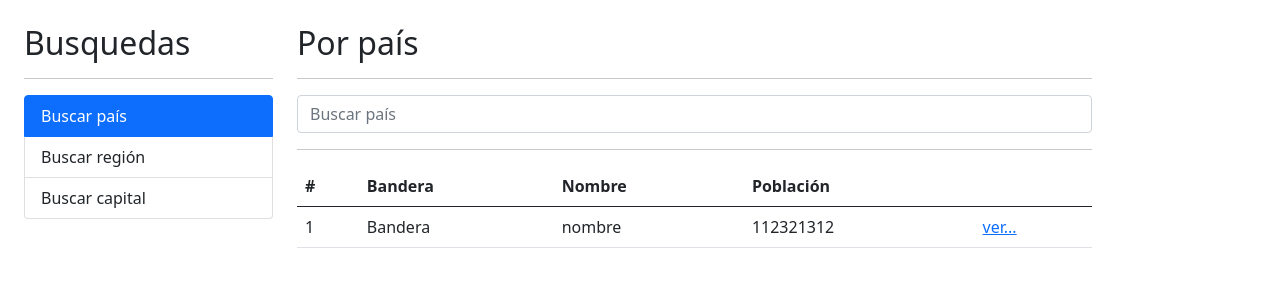
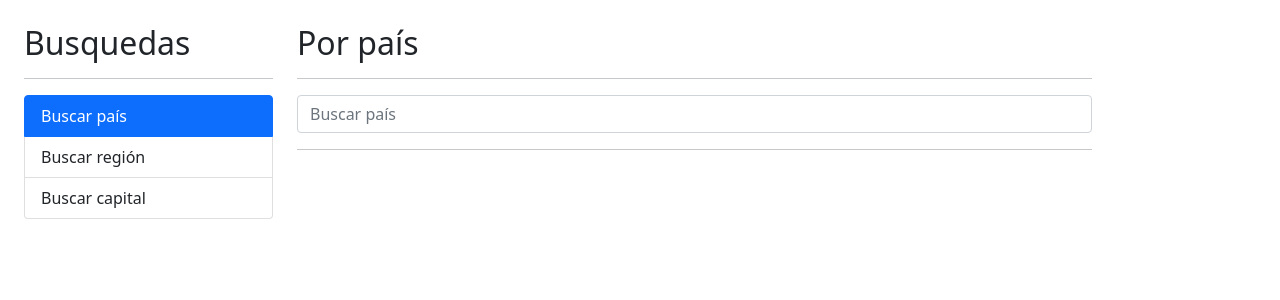
Before and after one commit to cesar-vaesco/App-paises-angular, an Angular app: page / in a window 1280 px wide. Shown: the top 300 px of the page. Built offline with nearby package versions, Linux system fonts and the light colour scheme.

Commit message:
Paises: Poblando la tabla con los datos de la respuesta

```diff
--- a/src/app/pais/interfaces/pais.interface.ts
+++ b/src/app/pais/interfaces/pais.interface.ts
@@ -1,3 +1,7 @@
+/** Interfaz generada de la petición get a: https://restcountries.eu/rest/v2/name/me */
+/** La respuesta es usada para generar la interfaz en la pag https://app.quicktype.io/ */
+/** Para que la interfaz sea creada en el lenguaje requerido hay que especificarlo en la interfaz grafica de la página web */
+
 export interface Country {
     name: string;
     topLevelDomain: string[];
--- a/src/app/pais/pages/por-pais/por-pais.component.html
+++ b/src/app/pais/pages/por-pais/por-pais.component.html
@@ -5,12 +5,7 @@
 <div class="row">
     <div class="col">
         <form (ngSubmit)="buscar()" autocomplete="off">
-            <input
-                    type="text"
-                    name="termino"
-                    class="form-control"
-                    [(ngModel)]="termino"
-                    placeholder="Buscar país" />
+            <input type="text" name="termino" class="form-control" [(ngModel)]="termino" placeholder="Buscar país" />
         </form>
     </div>
 </div>
@@ -21,7 +16,7 @@
     No se encontró nada con el término {{termino}}
 </div>
 
-<div *ngIf="!hayError" class="row">
+<div *ngIf="paises.length > 0" class="row">
     <div class="col">
         <table class="table table-hover">
             <thead>
@@ -34,13 +29,13 @@
                 </tr>
             </thead>
             <tbody>
-                <tr>
-                    <td>1</td>
-                    <td> Bandera</td>
-                    <td> nombre </td>
-                    <td> 112321312 </td>
+                <tr *ngFor="let pais of paises; let i = index">
+                    <td> {{ i + 1 }}</td>
+                    <td> <img class="small-flag" [src]="pais.flag"></td>
+                    <td> {{pais.name}} </td>
+                    <td> {{pais.population | number}} </td>
                     <td>
-                        <a href="/pais/ver"> ver...</a>
+                        <a [routerLink]="['/pais', pais.alpha2Code]" >ver...</a>
                     </td>
                 </tr>
             </tbody>
--- a/src/app/pais/pages/por-pais/por-pais.component.ts
+++ b/src/app/pais/pages/por-pais/por-pais.component.ts
@@ -1,5 +1,6 @@
 import { Component } from '@angular/core';
 import { PaisService } from '../../services/pais.service';
+import { Country } from '../../interfaces/pais.interface';
 
 @Component({
     selector: 'app-por-pais',
@@ -11,6 +12,7 @@
     //   Vinculando la propiedad termino a la vista a través de ngModel
     termino: string = '';
     hayError: boolean = false;
+    paises:Country[] =[];
 
     constructor(private PaisService: PaisService) { }
 
@@ -22,10 +24,12 @@
         this.PaisService.buscarPais(this.termino)
             .subscribe((paises) => {
                 console.log(paises);
+                this.paises = paises;
             }, (err) => {
-                console.log('Error');
-                console.info(err);
+                // console.log('Error');
+                // console.info(err);
                 this.hayError = true;
+                this.paises = [];
             });
     }
 }
--- a/src/app/pais/pais.module.ts
+++ b/src/app/pais/pais.module.ts
@@ -1,6 +1,7 @@
 import { NgModule } from '@angular/core';
 import { CommonModule } from '@angular/common';
 import { FormsModule } from '@angular/forms';
+import { RouterModule } from '@angular/router';
 
 import { PorCapitalComponent } from './pages/por-capital/por-capital.component';
 import { PorPaisComponent } from './pages/por-pais/por-pais.component';
@@ -25,7 +26,8 @@
 
   imports: [
       CommonModule,
-      FormsModule
+      FormsModule,
+      RouterModule
     ],
 })
 export class PaisModule {}
--- a/src/styles.css
+++ b/src/styles.css
@@ -1 +1,4 @@
 /* You can add global styles to this file, and also import other style files */
+.small-flag{
+    width: 50px;
+}
```
